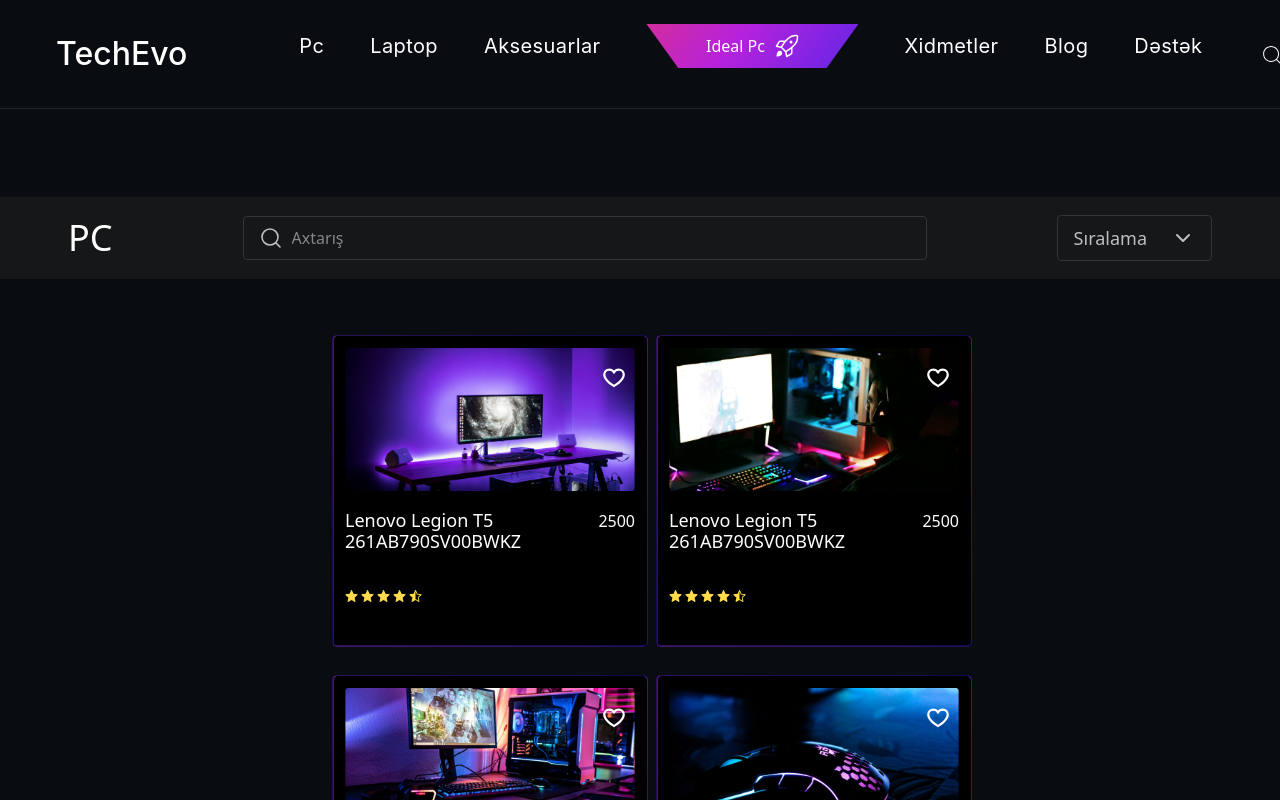
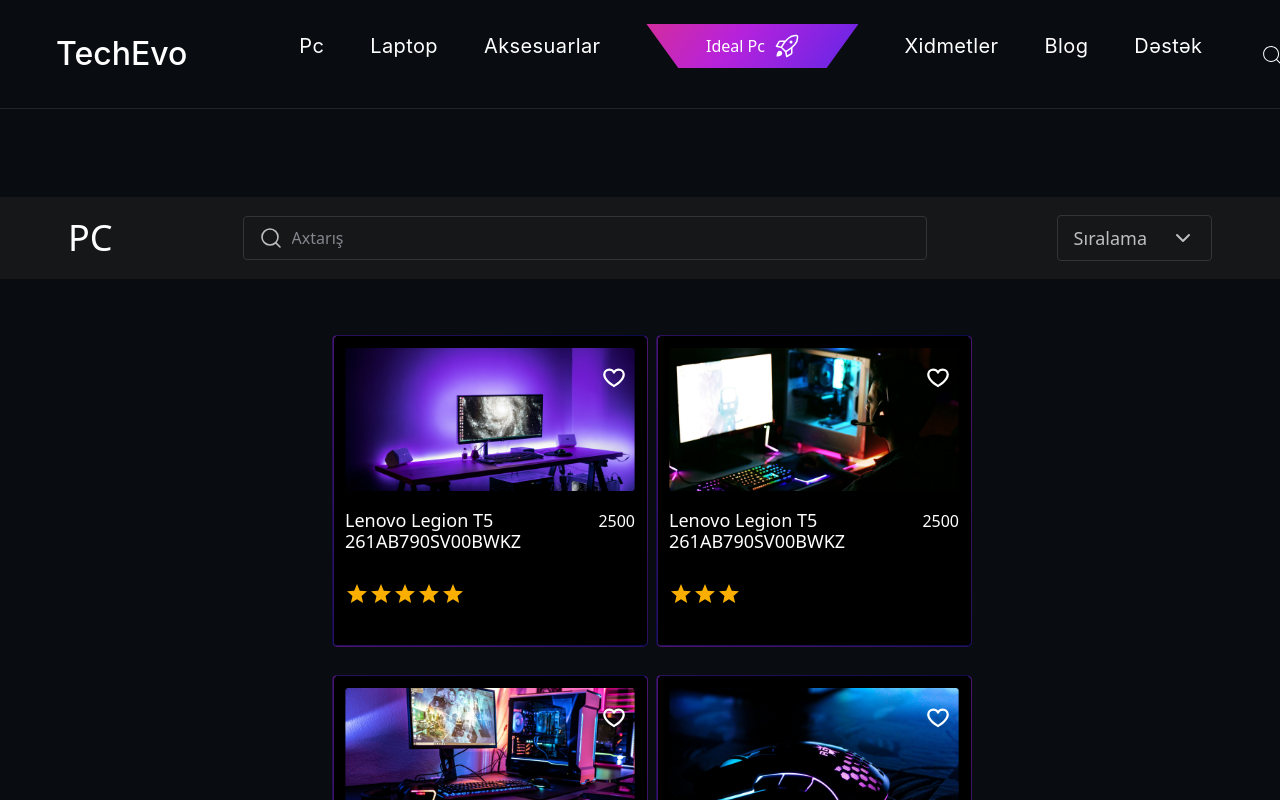
Before and after one commit to nigaraliyevas/TechEvo, a React (Vite) app: page /pc in a window 1280 px wide. Shown: the top 800 px of the page. Built offline with nearby package versions, Linux system fonts and the light colour scheme; a web font is replaced by a local one.

Commit message:
rating fixed with material ui

```diff
--- a/package.json
+++ b/package.json
@@ -10,6 +10,9 @@
     "preview": "vite preview"
   },
   "dependencies": {
+    "@emotion/react": "^11.13.3",
+    "@emotion/styled": "^11.13.0",
+    "@mui/material": "^6.1.1",
     "@reduxjs/toolkit": "^2.2.7",
     "axios": "^1.7.7",
     "bootstrap": "^5.3.3",
--- a/src/DataHome.jsx
+++ b/src/DataHome.jsx
@@ -22,8 +22,7 @@ export const cards = [
         price: 2500,
         image: Pc1,
         rating: Rating,
-
-
+        rate:5,
     },
 
     {
@@ -32,7 +31,7 @@ export const cards = [
         price: 2500,
         image: Pc2,
         rating: Rating,
-
+        rate:3,
 
     },
 
@@ -42,7 +41,7 @@ export const cards = [
         price: 2500,
         image: Pc3,
         rating: Rating,
-
+        rate:4.5,
 
     },
 
@@ -52,7 +51,7 @@ export const cards = [
         price: 100,
         image: Ms1,
         rating: Rating,
-
+        rate:2.5,
     },
 
     {
@@ -61,7 +60,7 @@ export const cards = [
         price: 90,
         image: Ms2,
         rating: Rating,
-
+        rate:1,
     },
 
     {
@@ -70,6 +69,7 @@ export const cards = [
         price: 110,
         image: Ms3,
         rating: Rating,
+        rate:3.5,
 
     },
 
@@ -79,6 +79,7 @@ export const cards = [
         price: 300,
         image: Kb1,
         rating: Rating,
+        rate:5,
 
     },
 
@@ -88,7 +89,7 @@ export const cards = [
         price: 250,
         image: Kb2,
         rating: Rating,
-
+        rate:0,
     },
 
     {
@@ -97,6 +98,6 @@ export const cards = [
         price: 350,
         image: Kb3,
         rating: Rating,
-
+        rate:0.5,
     }
 ]
--- a/src/components/CardPC/CardPC.jsx
+++ b/src/components/CardPC/CardPC.jsx
@@ -5,23 +5,25 @@ import { useEffect } from "react";
 import "bootstrap/dist/css/bootstrap.min.css";
 
 import styles from "./CardPC.module.scss";
+import { Rating } from "@mui/material";
 
-const CardPC = ({cards}) => {
+const CardPC = ({ cards }) => {
   const dispatch = useDispatch();
-
 
   useEffect(() => {
     dispatch(allCards());
   }, [dispatch]);
-
+  console.log(cards[0].rate);
   return (
     <>
-      {cards.map(card => (
+    {cards.map((card) => (
       <div key={card.id} className={styles.card}>
+        <div className={styles.borderAnimation}>
           <span></span>
           <span></span>
           <span></span>
           <span></span>
+        </div>
         <div style={{ position: "relative" }}>
           <div style={{ overflow: "hidden" }}>
             <img className={styles.cardImg} src={card.image} alt={card.name} />
@@ -29,22 +31,20 @@ const CardPC = ({cards}) => {
           <div className={styles.heartSpan}>
             <PiHeartBold />
           </div>
-
           <div className={styles.mailTitle}>
             <div className={styles.namePrice}>
               <h4>{card.name}</h4>
               <p>{card.price}</p>
             </div>
             <div className={styles.ratingBasket}>
-                <div>
-                  <img src={card.rating} alt="rating" />
-                </div>
+              <Rating value={card.rate || 0} precision={0.5} readOnly />
             </div>
           </div>
         </div>
       </div>
     ))}
   </>
+
   );
 };
 
--- a/src/components/CardPC/CardPC.module.scss
+++ b/src/components/CardPC/CardPC.module.scss
@@ -16,12 +16,14 @@
   z-index: 2;
   margin-bottom: 20px;
   // padding-right: 0;
-  span:not(:nth-child(5)) {
+
+  .borderAnimation span{
     position: absolute;
     display: block;
   }
 
-  &:hover span:nth-child(1) {
+
+  &:hover .borderAnimation span:nth-child(1) {
     top: 0;
     left: -100%;
     width: 100%;
@@ -41,7 +43,7 @@
     }
   }
 
-  &:hover span:nth-child(2) {
+  &:hover .borderAnimation  span:nth-child(2) {
     top: -100%;
     right: 0;
     width: 0.125rem;
@@ -62,7 +64,7 @@
     }
   }
 
-  &:hover span:nth-child(3) {
+  &:hover .borderAnimation  span:nth-child(3) {
     bottom: 0;
     right: -100%;
     width: 100%;
@@ -83,7 +85,7 @@
     }
   }
 
-  &:hover span:nth-child(4) {
+  &:hover .borderAnimation  span:nth-child(4) {
     bottom: -100%;
     left: 0;
     width: 0.125rem;
```
Also changed, not shown: 1 other file (tests, documents, lock files or other folders). Lines whose indentation alone changed are shown as unchanged.
